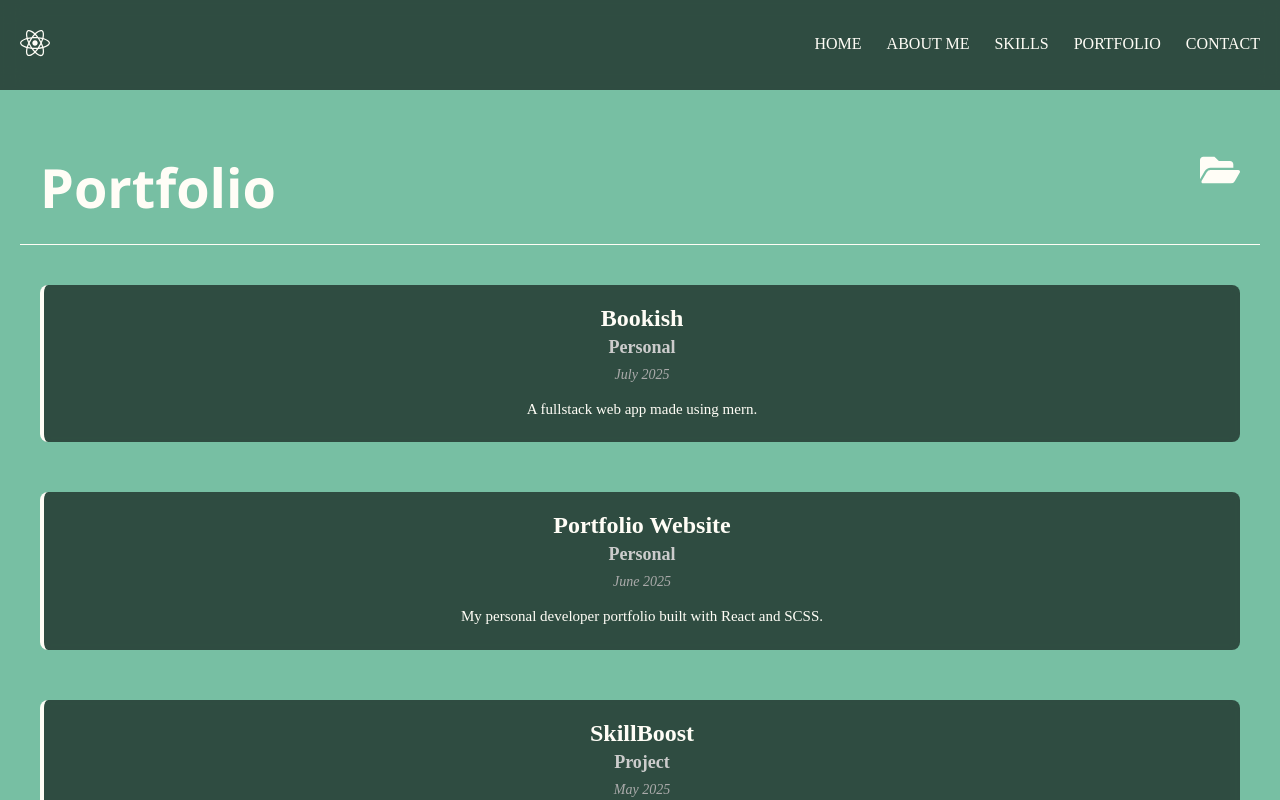
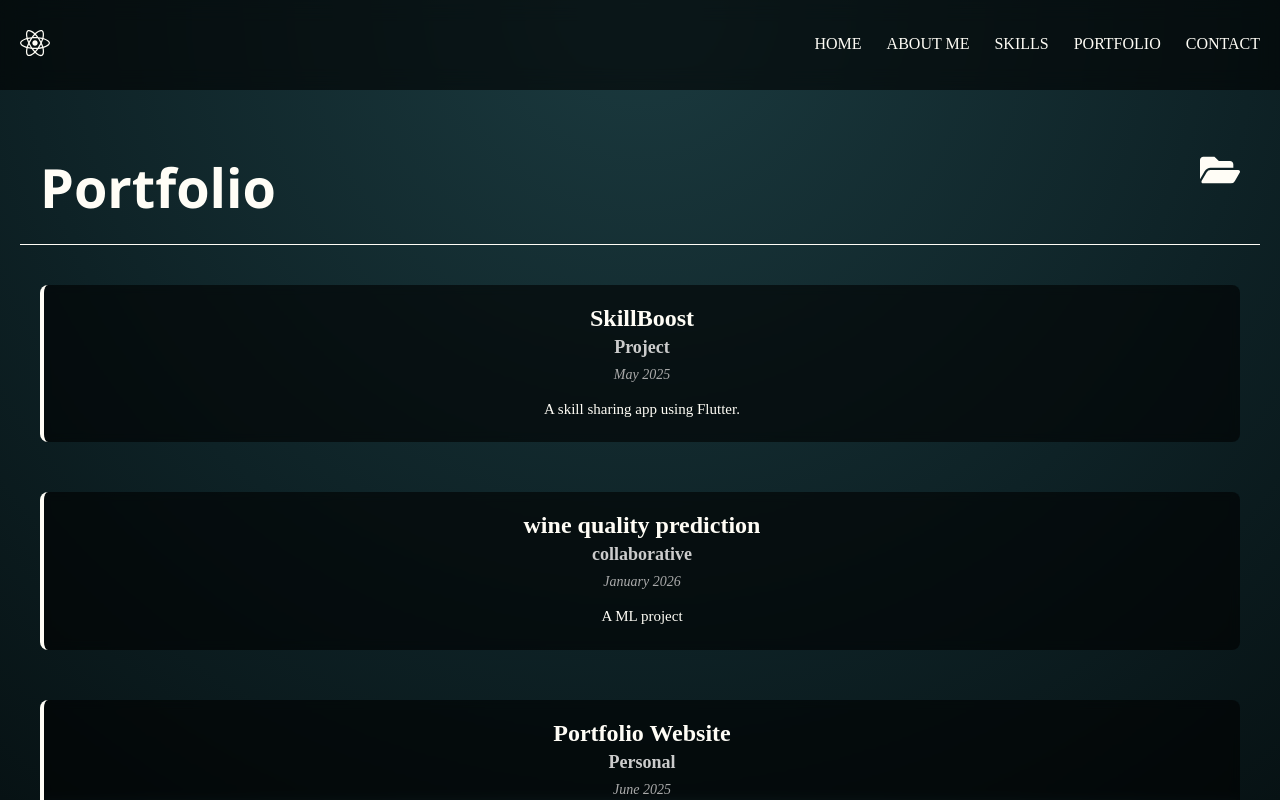
Before and after one commit to Bethany-23/Portfolio-website, a React (Create React App) app: page /portfolio in a window 1280 px wide. Shown: the top 800 px of the page. Built offline with nearby package versions, Linux system fonts and the light colour scheme; the HTML template or start-up script is replaced by a standard one.

Commit message:
updates made

```diff
--- a/src/containers/about/index.jsx
+++ b/src/containers/about/index.jsx
@@ -12,11 +12,11 @@ const details = [
 ];
 
 const jobSummary = `
-I’m a software engineer who enjoys building modern web applications and turning ideas into reliable, user-friendly products.
- I work with HTML, CSS, JavaScript, and React to create responsive, accessible, and visually consistent interfaces,
- and I also have experience developing web applications that integrate backend services using Node.js, Express, and MongoDB.
- I enjoy translating designs from Figma into working features, focusing on clarity, usability, and maintainable code.
-  Always learning and improving, I value clean, scalable solutions and thoughtful user experiences.
+Software Engineer with a strong foundation in building modern web applications using JavaScript and React.
+ With a background in UI/UX and Graphic Design, I bring a user-centered approach to both interface design
+ and implementation, ensuring products are as functional as they are intuitive. Currently deepening my expertise
+ within the AI stream of Software Engineering, I am focused on bridging the gap between design-driven frontends and
+ emerging AI technologies to build the next generation of web experiences.
 `;
 
 const About = ({ isSinglePage = false }) => {
--- a/src/containers/home/styles.scss
+++ b/src/containers/home/styles.scss
@@ -48,7 +48,7 @@
 
       &:hover {
         background: var(--white-theme-main-color);
-        color: var(--blue-theme-background-color);
+        color: #38e0f3;
       }
     }
   }
--- a/src/containers/portfolio/index.jsx
+++ b/src/containers/portfolio/index.jsx
@@ -5,25 +5,25 @@ import "./styles.scss";
 
 const projects = [
   {
-    name: "Bookish",
-    client: "Personal",
-    date: "July 2025",
-    description: "A fullstack web app made using mern.",
-    github: "https://github.com/Bethany-23/js-mini-projects/tree/main/Bookish_remade"
+    name: "SkillBoost",
+    client: "Project",
+    date: "May 2025",
+    description: "A skill sharing app using Flutter.",
+    github: "https://github.com/Beth-22/SKILLBOOST_FLUTTER_2025.git"
   },
-  {
+   {
+    name: "wine quality prediction",
+    client: "collaborative",
+    date: "January 2026",
+    description: "A ML project",
+    github: "https://github.com/Tselot8/wine-quality-ml-project.git"
+  },
+   {
     name: "Portfolio Website",
     client: "Personal",
     date: "June 2025",
     description: "My personal developer portfolio built with React and SCSS.",
     github: "https://github.com/Bethany-23/Portfolio-website.git"
-  },
-  {
-    name: "SkillBoost",
-    client: "Project",
-    date: "May 2025",
-    description: "A skill sharing app using Flutter.",
-    github: "https://github.com/Beth-22/SKILLBOOST_FLUTTER_2025.git"
   }
 ];
 
--- a/src/containers/portfolio/styles.scss
+++ b/src/containers/portfolio/styles.scss
@@ -23,7 +23,7 @@
 
       &:hover {
         background-color: var(--white-theme-main-color);
-        color: var(--blue-theme-background-color);
+        color: #38e0f3;
         transform: translateX(8px);
       }
 
--- a/src/containers/skills/index.jsx
+++ b/src/containers/skills/index.jsx
@@ -4,7 +4,7 @@ import PageHeaderContent from "../../components/pageHeaderContent";
 import { FaLaptopCode } from "react-icons/fa";
 import "./styles.scss";
 
-const frontendSkills = ["HTML", "CSS", "Tailwind","JavaScript", "React", "NodeJs", "expressJs", "MongoDB"];
+const frontendSkills = ["HTML", "CSS", "Tailwind","JavaScript", "React", ];
 const designSkills = ["Photoshop", "Illustrator", "Canva", "Figma"];
 
 const Skills = () => {
--- a/src/containers/skills/styles.scss
+++ b/src/containers/skills/styles.scss
@@ -56,7 +56,8 @@
 
     &:hover {
       transform: scale(1.03);
-      background-color: rgba(51, 51, 51, 0.8);
+      color: rgba(3, 69, 67, 0.8);
+      background-color: rgba(237, 242, 242, 0.8);
     }
   }
 }
--- a/src/index.css
+++ b/src/index.css
@@ -1,12 +1,11 @@
 
 
 :root{
-    --blue-theme-background-color:#77BFA3;
+    --blue-theme-background-color: linear-gradient(135deg, #3a8dde, #2dd4bf);
     --white-theme-main-color:#FFFDF6;
     --white-theme-sub-text-color:#DDE7C7;
     --blue-theme-nav-background-color:#98C9A3;
 }
-
 *{
     box-sizing : border-box;
     padding: 0;
@@ -20,10 +19,10 @@ html{
 }
 
 body{
-    background: var(--blue-theme-background-color);
-    height:100%;
+  background: radial-gradient(circle at top, #1b3a3f, #0e2226 60%, #071214);
+  height:100%;
+  color: var(--white-theme-main-color);
 }
-
 #root{
     height:100%;
 }
```
